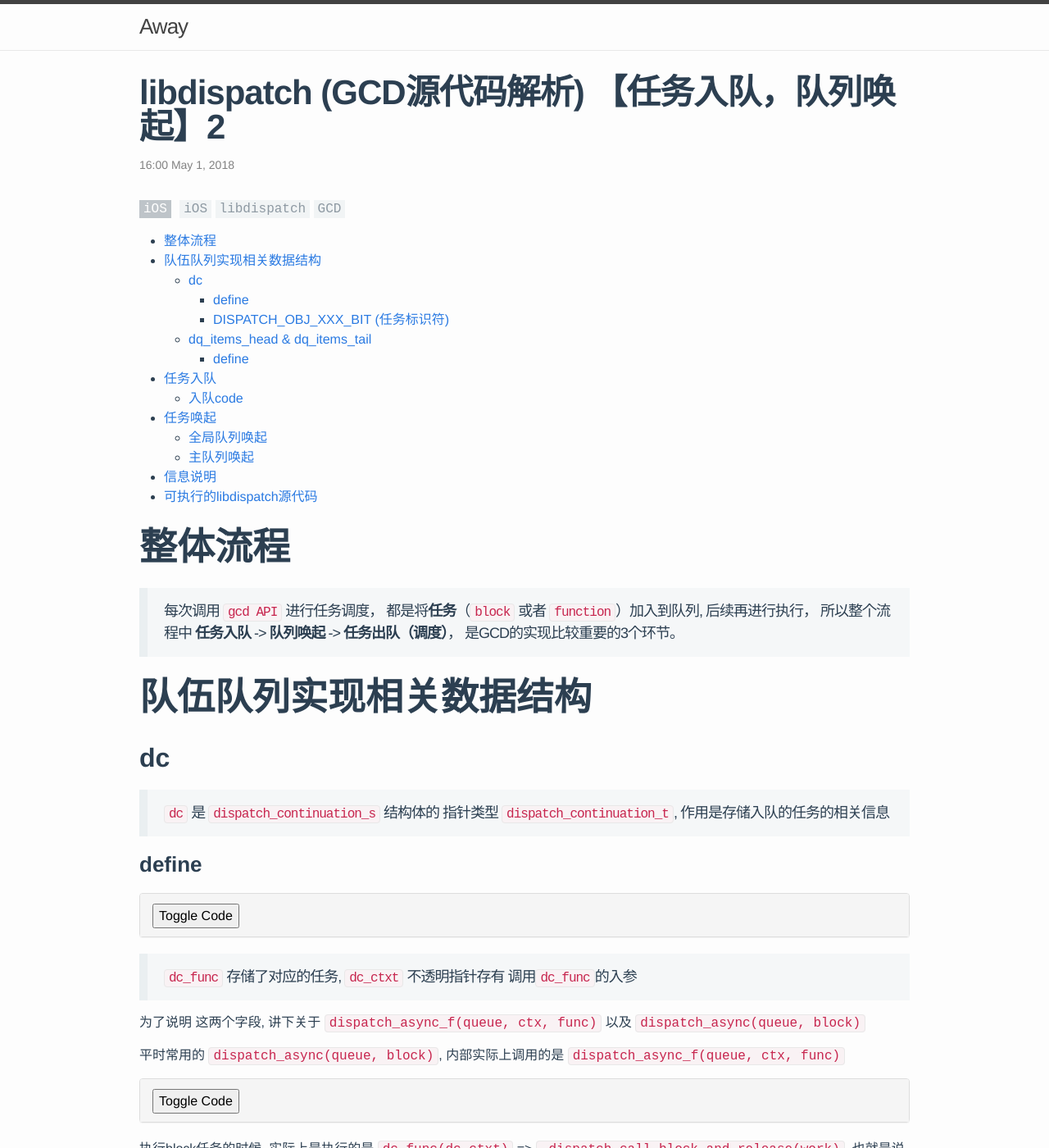
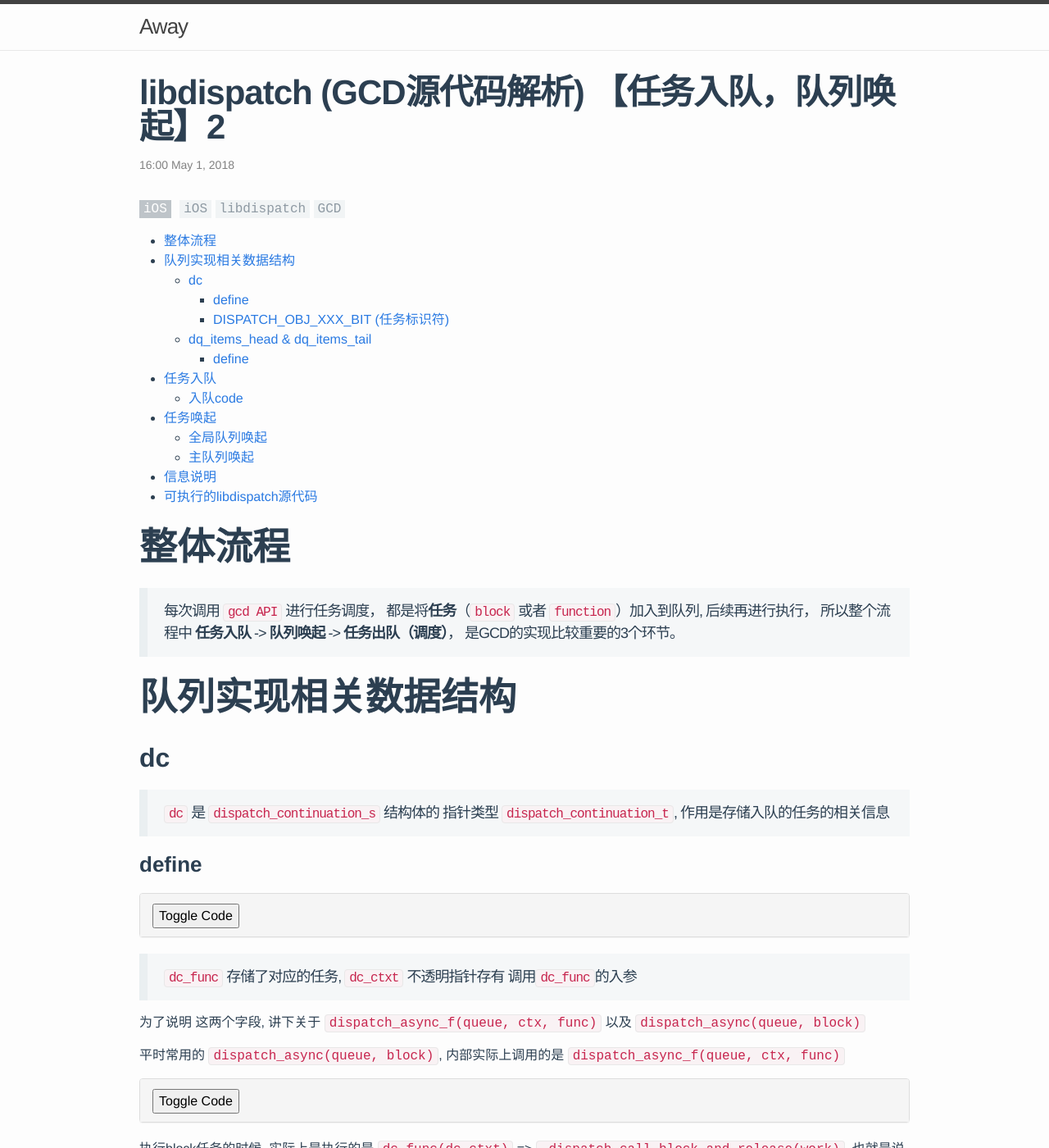
Before and after one commit to AwayQu/awayqu.github.io, a Jekyll site: the page built from _posts/iOS/2018-05-02-gcd-2.md, in a window 1280 px wide and 1400 px high. Shown: the whole window at 82% size. Built offline with Jekyll 4.4.1, drawn with Linux system fonts in a browser that asks for light colours; nearby versions of some CDN libraries; some of the changed text lies outside the part shown.

Commit message:
add files

```diff
--- a/_posts/iOS/2018-05-02-gcd-2.md
+++ b/_posts/iOS/2018-05-02-gcd-2.md
@@ -16,7 +16,7 @@
 > 每次调用 `gcd API` 进行任务调度， 都是将**任务**（`block` 或者 `function`）加入到队列, 后续再进行执行， 所以整个流程中 **任务入队** -> **队列唤起** -> **任务出队（调度）**， 是GCD的实现比较重要的3个环节。
 
 
-# 队伍队列实现相关数据结构
+# 队列实现相关数据结构
 
 ## dc
 
@@ -500,7 +500,7 @@
 
 # 信息说明
 
-**libdispatch 版本号: ** 187.10
+**libdispatch 版本号:** 187.10
 
 
 # 可执行的libdispatch源代码
```
Also changed, not shown: _posts/iOS/2018-05-01-gcd-1.md (+1 -1 lines).
